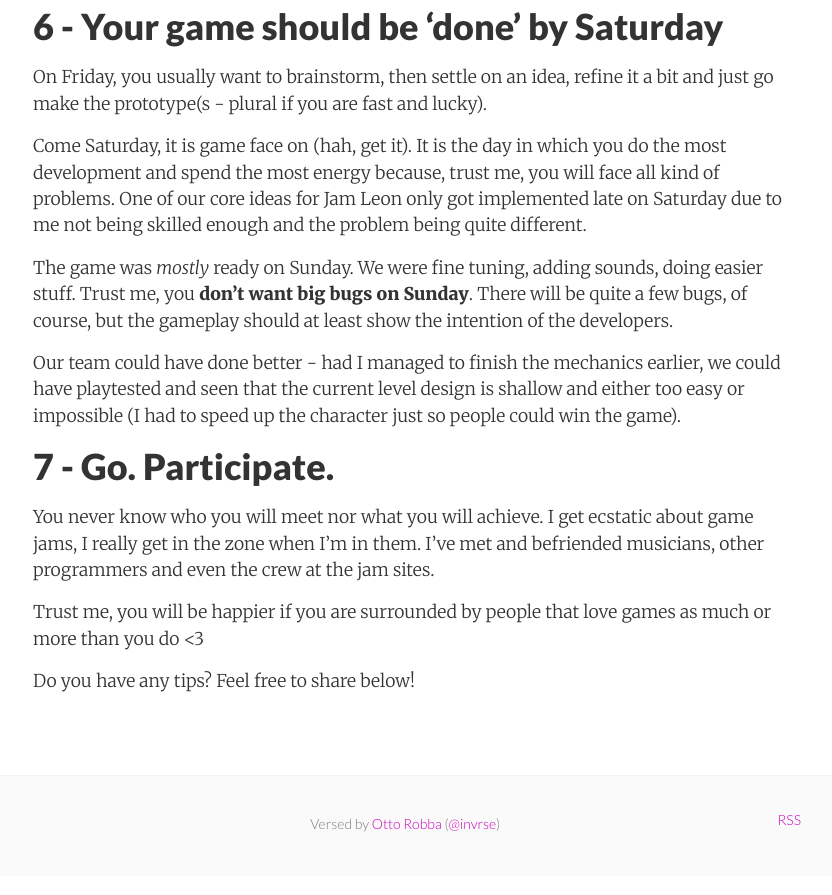
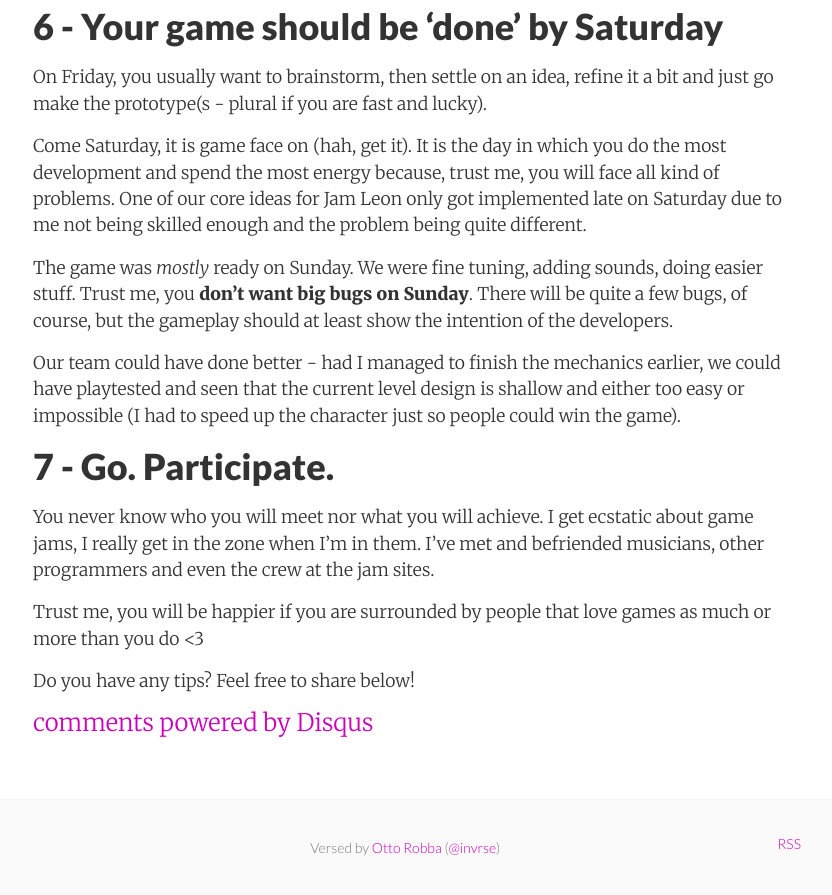
Before and after one commit to ThaisRobba/invrse, a Jekyll site: the page built from _posts/2014-09-18-7-tips-from-my-experience-with-game-jams.md, in a window 1280 px wide and 900 px high, scrolled down 2444 px. Shown: the top 895 px of the window, without its empty margins (223-1055 px from the left). Built offline with Jekyll 4.4.1, drawn with Linux system fonts in a browser that asks for light colours; comment, search, counter and statistics services are not loaded.

Commit message:
first post & cleanup

```diff
--- a/_layouts/post.html
+++ b/_layouts/post.html
@@ -13,9 +12,9 @@
 
 
 {% if page.comments %}
+<div id="disqus_thread"></div>
 <script type="text/javascript">
-/* * * CONFIGURATION VARIABLES: EDIT BEFORE PASTING INTO YOUR WEBPAGE * * */
-var disqus_shortname = 'invrse'; // required: replace example with your forum shortname
+var disqus_shortname = 'invrse';
 
 /* * * DON'T EDIT BELOW THIS LINE * * */
 (function () {
@@ -26,4 +25,5 @@
 }());
 </script>
     <noscript>Please enable JavaScript to view the <a href="http://disqus.com/?ref_noscript">comments powered by Disqus.</a></noscript>
+    <a href="http://disqus.com" class="dsq-brlink">comments powered by <span class="logo-disqus">Disqus</span></a>
 {% endif %}
```
Also changed, not shown: other parts of _layouts/post.html (+0 -1 lines).
